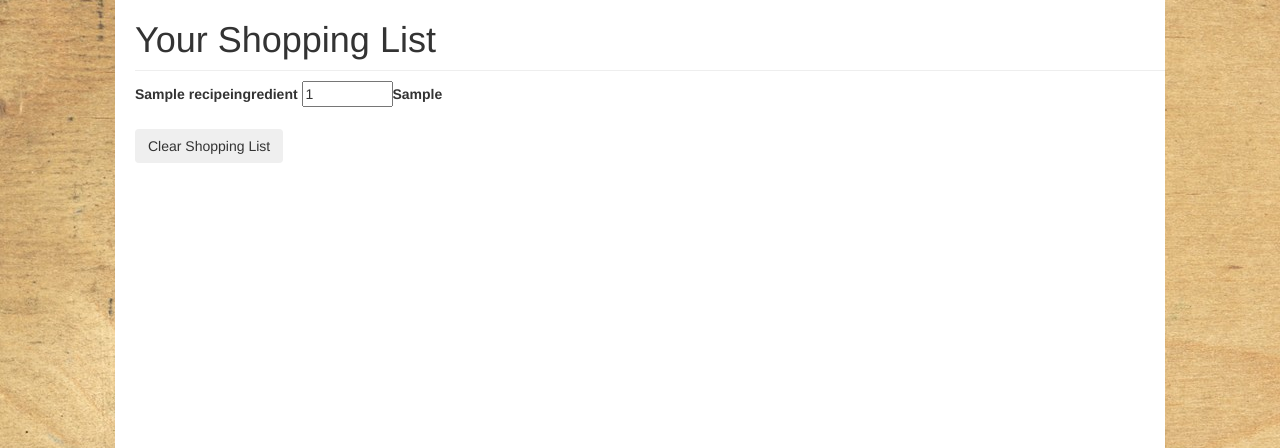
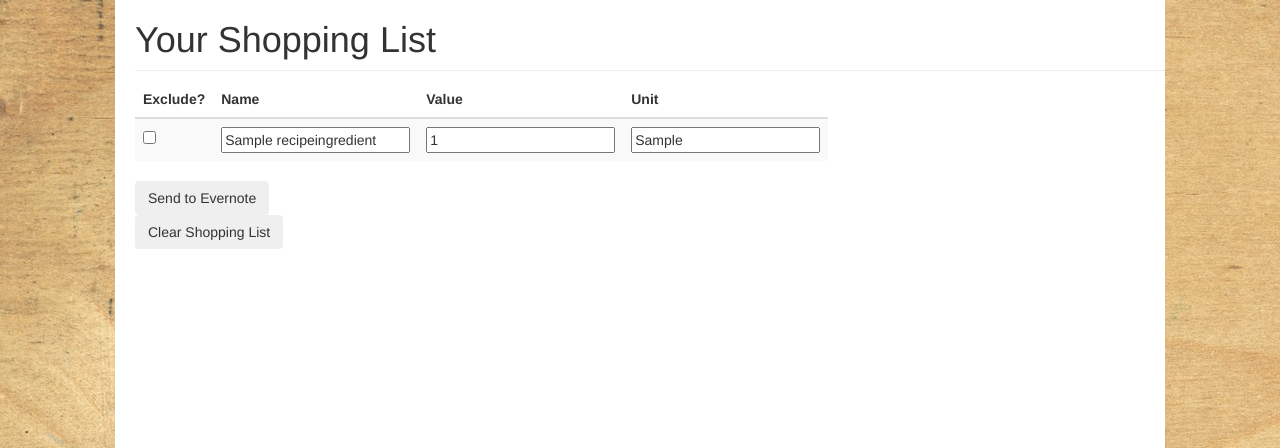
Before and after one commit to fmenkes/cilantro_project, a Django app: a page that uses templates/cilantro/shopping_list.html in a window 1280 px wide. Shown: the part 102-550 px from the top of the page. Run offline with Django 3.2, Linux system fonts and the light colour scheme; tables that the repository leaves empty hold one stand-in row (values such as "Sample post"); some libraries are stand-ins or nearby versions.

Commit message:
Evernote support for shopping list

```diff
--- a/cilantro/forms.py
+++ b/cilantro/forms.py
@@ -1,4 +1,5 @@
 from django import forms
+from django.forms.models import modelformset_factory
 from cilantro.models import Category, Recipe, RecipeIngredient
 
 
@@ -29,3 +30,11 @@ class RecipeIngredientForm(forms.ModelForm):
     class Meta:
         model = RecipeIngredient
         fields = ('name', 'amount')
+
+ShoppingListFormSetBase = modelformset_factory(RecipeIngredient, extra=0, fields=('name', 'value', 'unit'))
+
+
+class ShoppingListFormSet(ShoppingListFormSetBase):
+    def add_fields(self, form, index):
+        super(ShoppingListFormSet, self).add_fields(form, index)
+        form.fields['is_checked'] = forms.BooleanField(required=False)
--- a/cilantro/urls.py
+++ b/cilantro/urls.py
@@ -6,7 +6,8 @@ from cilantro import views
 urlpatterns = patterns('',
                 url(r'^$', views.index, name="index"),
                 url(r'^evernote/$', views.evernote, name="evernote"),
-                url(r'^evernote/send/$', views.send_recipe_to_evernote, name="send_recipe_to_evernote"),
+                url(r'^shopping_list/send/$', views.send_shopping_to_evernote,
+                                                                  name="send_shopping_to_evernote"),
                 url(r'^add_category/$', views.add_category, name="add_category"),
                 url(r'^delete_recipe/$', views.delete_recipe, name="delete_recipe"),
                 url(r'^(?P<username>[\w\-]+)/shopping_list/$', views.shopping_list, name="shopping_list"),
--- a/cilantro/views.py
+++ b/cilantro/views.py
@@ -1,12 +1,15 @@
 from django.shortcuts import render, redirect
 from django.contrib.auth.models import User
 from cilantro.models import Recipe, Category, RecipeIngredient
-from cilantro.forms import CategoryForm, RecipeForm, RecipeIngredientForm
+from cilantro.forms import CategoryForm, RecipeForm, RecipeIngredientForm, ShoppingListFormSet
 from django.forms.formsets import formset_factory
 from django.shortcuts import HttpResponse
 from evernote.api.client import EvernoteClient
 import evernote.edam.type.ttypes as types
+import re
 import pdb
+
+#TODO: HOW COULD YOU FORGET ABOUT REQUEST.USER GODDAMN
 
 
 def index(request):
@@ -24,7 +27,8 @@ def evernote(request):
     return render(request, 'cilantro/evernote.html', context_dict)
 
 
-def send_recipe_to_evernote(request):
+def send_shopping_to_evernote(request):
+    #pdb.set_trace()
     dev_token = "***REMOVED***"
     client = EvernoteClient(token=dev_token)
     note_store = client.get_note_store()
@@ -169,7 +173,35 @@ def shopping_list(request, username):
     context_dict = {}
     user = User.objects.get_by_natural_key(username)
     shoplist = Recipe.objects.get(user=user, is_shopping_list=True)
-    context_dict['recipe'] = shoplist
-    context_dict['ingredients'] = RecipeIngredient.objects.filter(recipe=shoplist)
+    ingredients = RecipeIngredient.objects.filter(recipe=shoplist)
+    if request.method == 'POST':
+        formset = ShoppingListFormSet(request.POST, queryset=ingredients)
+        if formset.is_valid():
+            for form in formset.forms:
+                if form.cleaned_data.get('is_checked'):
+                    instance = form.save(commit=False)
+                    instance.delete()
+                else:
+                    form.save(commit=True)
+        send_to_evernote(ingredients)
+        return redirect(index)
+    else:
+        formset = ShoppingListFormSet(queryset=ingredients)
+        context_dict['formset'] = formset
+        context_dict['ingredients'] = ingredients
 
     return render(request, 'cilantro/shopping_list.html', context_dict)
+
+
+def send_to_evernote(ingredients):
+    dev_token = "***REMOVED***"
+    client = EvernoteClient(token=dev_token)
+    note_store = client.get_note_store()
+    note = types.Note()
+    note.title = "Shopping List"
+    note.content = '<?xml version="1.0" encoding="UTF-8"?><!DOCTYPE en-note SYSTEM "http://xml.evernote.com/pub/enml2.dtd">'
+    note.content += '<en-note>'
+    for ing in ingredients:
+        note.content += '<en-todo/>%d%s %s<br/>' % (ing.value, ing.unit, ing.name)
+    note.content += '</en-note>'
+    note_store.createNote(note)
--- a/static/css/cilantro.css
+++ b/static/css/cilantro.css
@@ -154,3 +154,7 @@ body {
     margin-top: 5px;
     margin-right: 5px;
 }
+
+#shopping-table {
+    width:auto;
+}
--- a/templates/cilantro/shopping_list.html
+++ b/templates/cilantro/shopping_list.html
@@ -4,13 +4,34 @@
         <div class="cilantro-header"><h1>Your Shopping List</h1></div>
         {% if ingredients %}
         <div id="shoplist">
-        {% for i in ingredients %}
-        <label>{{ i.name }}</label>
-            {% if i.value %}
-            <input type="text" value="{{ i.value }}" size="8"/><strong>{{ i.unit }}</strong>
-            {% endif %}
-            <br/><br/>
-        {% endfor %}
+        <form method="post" action=".">
+        {% csrf_token %}
+        {{ formset.management_form }}
+        <table class="table table-striped" id="shopping-table">
+    <thead>
+      <tr>
+        <th>Exclude?</th>
+        <th>Name</th>
+        <th>Value</th>
+        <th>Unit</th>
+      </tr>
+    </thead>
+    <tbody>
+    {% for form in formset.forms %}
+      <tr>
+        <td>
+          {{ form.id }}
+          {{ form.is_checked }}
+        </td>
+        <td>{{ form.name }}</td>
+        <td>{{ form.value }}</td>
+        <td>{{ form.unit }}</td>
+      </tr>
+    {% endfor %}
+    </tbody>
+  </table>
+        <button class="btn" type="submit" name="submit">Send to Evernote</button>
+        </form>
         <button class="btn btn-clear-list" data-userid="{{ user.id }}">Clear Shopping List</button>
         </div>
         <p id="emptylist" style="display:none"><strong>Your shopping list is empty.</strong></p>
```
Also changed, not shown: templates/cilantro/snippet.html (added, +12 -0 lines), cilantro/migrations/0001_initial.py (added), 3 other files.
